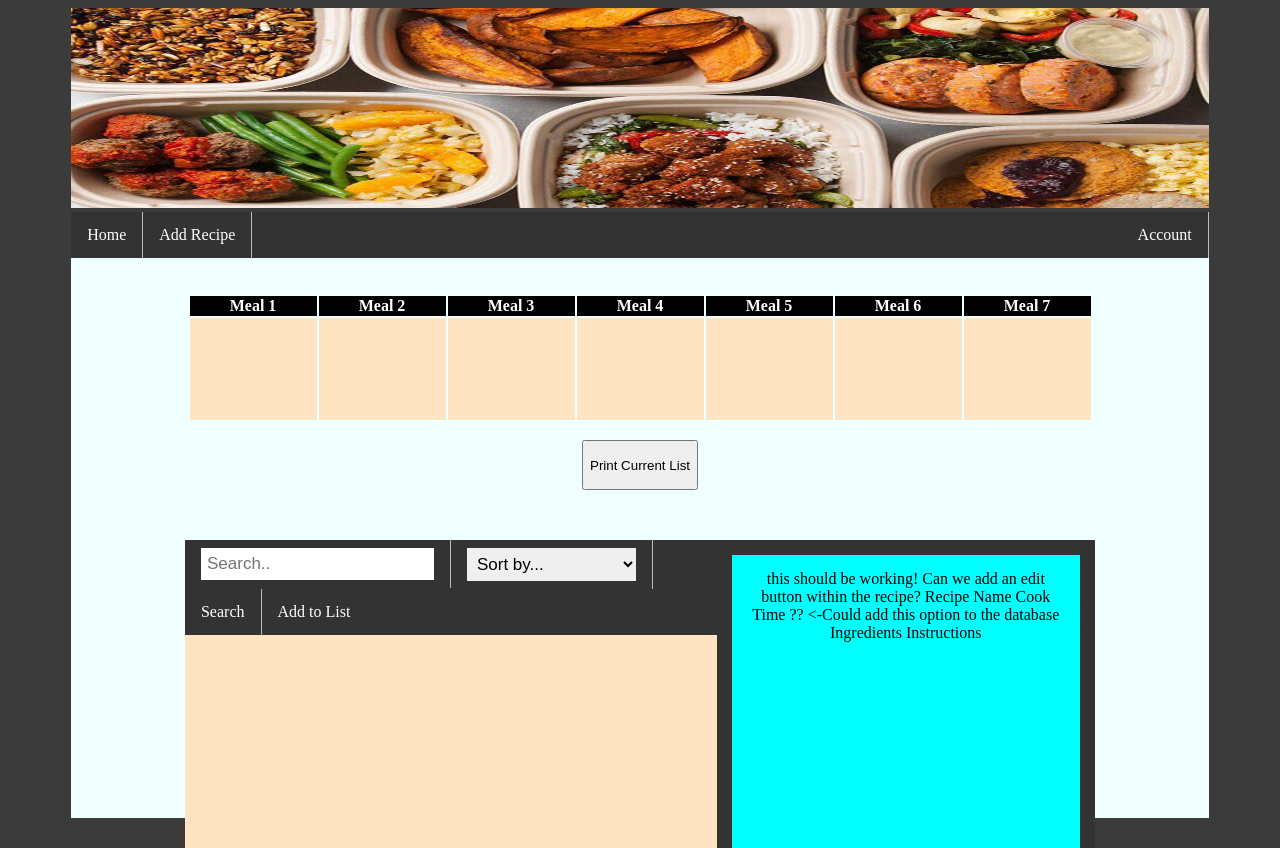
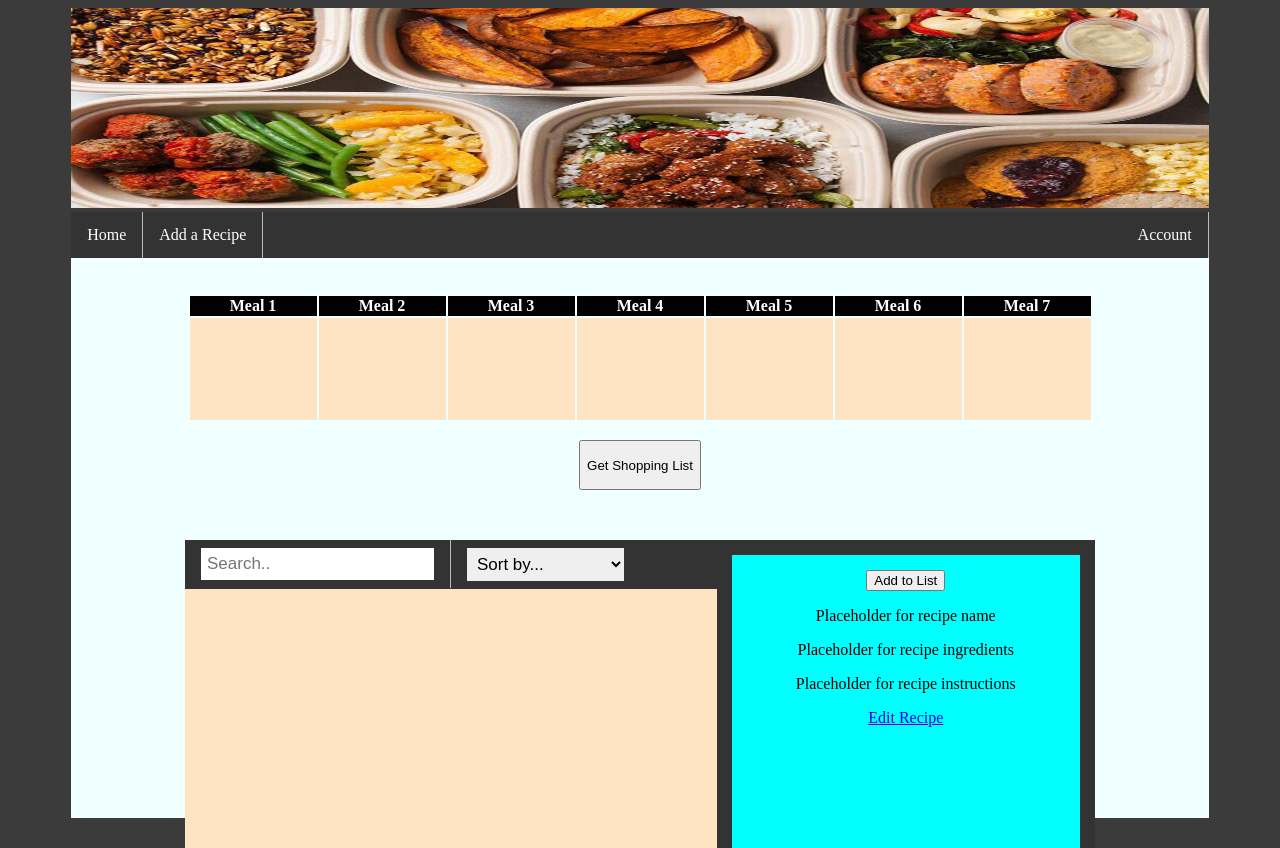
Before and after one commit to butters008/Metro-ICS325, a PHP site: page / in a window 1280 px wide. Run offline with PHP 8.4, Linux system fonts and the light colour scheme; lists and menus that the app fills with data are empty.

Commit message:
Tweaks to index page

```diff
--- a/Style/mealPlanner.css
+++ b/Style/mealPlanner.css
@@ -76,6 +76,8 @@
 #list_btn {
     width: 50;
     height: 50px;
+    margin: auto;
+    align-items: center;
 }
 
 .DaysOfWeek{
--- a/addRecipe.php
+++ b/addRecipe.php
@@ -2,7 +2,7 @@
 
 <main>
 <br />
-    <h3 id="submitTitle">Submit a recipe for Cookbook</h3>
+    <h3 id="submitTitle">Update our Recipes</h3>
     <br /><br />
     <section class="submitForm">
 
--- a/header.php
+++ b/header.php
@@ -17,7 +17,7 @@ echo"
         <nav>
             <ul>
                 <li><a href='index.php'>Home</a></li>
-                <li><a href='addRecipe.php'>Add Recipe</a></li>
+                <li><a href='addRecipe.php'>Add a Recipe</a></li>
                 <li id='accountBtn' style='float: right;'><a href='#account'>Account</a></li>
                     <div id='accountMenu'>
                         <a href=#'>profile</a>
--- a/index.php
+++ b/index.php
@@ -2,68 +2,12 @@
     include "header.php";
 ?>
 
-<?php
-    // class Ingredient {
-    //     public $ingredientName;
-    //     public $ingredentAmount;
-
-    //     function set_ingredientName($ingredientName) {
-    //         $this->ingredientName = $ingredientName;
-    //     }
-    //     function get_ingredientName(){
-    //         return $this->$ingredientName;
-    //     }
-    // }
-
-    class Recipe {
-        //Properties
-        public $mealName;
-        public $instruction;
-        public $ingredientName;
-        public $ingredentAmount;
-
-        //Constuctors
-        function set_mealName($mealName){
-            $this->mealName = $mealName;
-        }
-        function get_mealName(){
-            return $this->mealName;
-        }
-        function set_ingredientName($ingredientName) {
-            $this->ingredientName = $ingredientName;
-        }
-        function get_ingredientName(){
-            return $this->$ingredientName;
-        }
-        function set_ingredientAmount($ingredientAmount) {
-            $this->ingredientAmount = $ingredientAmount;
-        }
-        function get_ingredientAmount(){
-            return $this->$ingredientAmount;
-        }
-        function set_instruction($instruction){
-            $this->instruction = $instruction;
-        }
-        function get_instruction(){
-            return $this->instruction;
-        }
-    }
-
-    //Creating the objects
-    $meal1 = new Recipe();
-    $meal2 = new Recipe();
-    $meal3 = new Recipe();
-    $meal4 = new Recipe();
-    $meal5 = new Recipe();
-    $meal6 = new Recipe();
-    $meal7 = new Recipe();
-?>
 
 <main>
 <br/><br/>
     <div>
         <form method="POST" action="list.php">
-                <!--I think we can set these dynamically based on the selected image above. Need to dig a bit more on how to do that with the image selector-->
+                <!--TODO: I think we can set these dynamically based on the selected image below. Need to dig a bit more on how to do that with the image selector once we are pulling them from the DB-->
             <table  class="DaysOfWeek">
                 <tbody>
                     <tr>
@@ -86,35 +30,35 @@
                     </tr>
                 </tbody>
             </table><br/>
-            <center> <!-- TODO: Going to have to change, just doing this for right now -->
-            <input style="margin: auto;" type="submit" id="list_btn" value="Print Current List">
+            <center>
+                <input type="submit" id="list_btn" value="Get Shopping List">
             </center>
         </form>
     </div>
 
 
 
-    <div class="menu"> <!-- This will eventually need to be some kind of image selector. https://rvera.github.io/image-picker/ Limit Multiple Selects -->
+    <div class="menu"> <!-- TODO: This will eventually need to be some kind of image selector. https://rvera.github.io/image-picker/ Limit Multiple Selects -->
         <div id="howToMakeBox">
-            this should be working! Can we add an edit button within the recipe?
-            Recipe Name
-            Cook Time ?? <-Could add this option to the database
-            Ingredients
-            Instructions
+            <input type="button" id="add_btn" value="Add to List">
+            <p>Placeholder for recipe name</p>
+            <p>Placeholder for recipe ingredients</p>
+            <p>Placeholder for recipe instructions</p>
+            <a href='addRecipe.php'>Edit Recipe</a>
+
         </div>
         <div class="searchRecipe">
             <ul>
-                <li><input type="text" placeholder="Search.."></li>
+                <li><input type="text" placeholder="Search.."></li>  <!--TODO: On submit this should search for recipes by name/ingredient-->
                 <li>
                     <select name="sort" id="sort">
                         <option value="" disabled selected>Sort by...</option>
                         <option value="recipe_name">Recipe</option>
+                        <option value="cook_time">Time to Cook</option>
                         <option value="date_added">Date Added</option>
-                        <option value="ingredient_count">Fewer Ingredients</option>
+                        <option value="ingredient_count">Less Ingredients</option>
                     </select>
                 </li>
-                <li><a href='index.php'>Search</a></li>
-                <li><a href='index.php'>Add to List</a></li>
             </ul>
         </div>
 
```
Also changed, not shown: codeNotUsed.php (+61 -0 lines).
